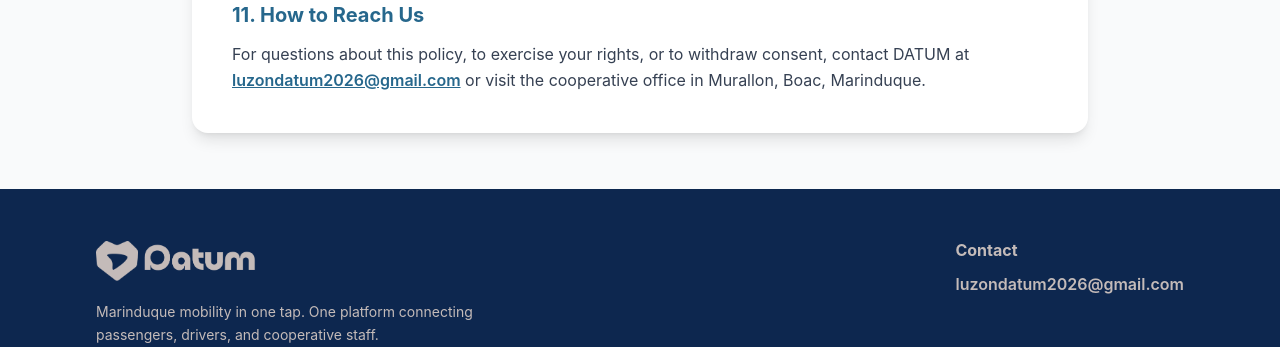
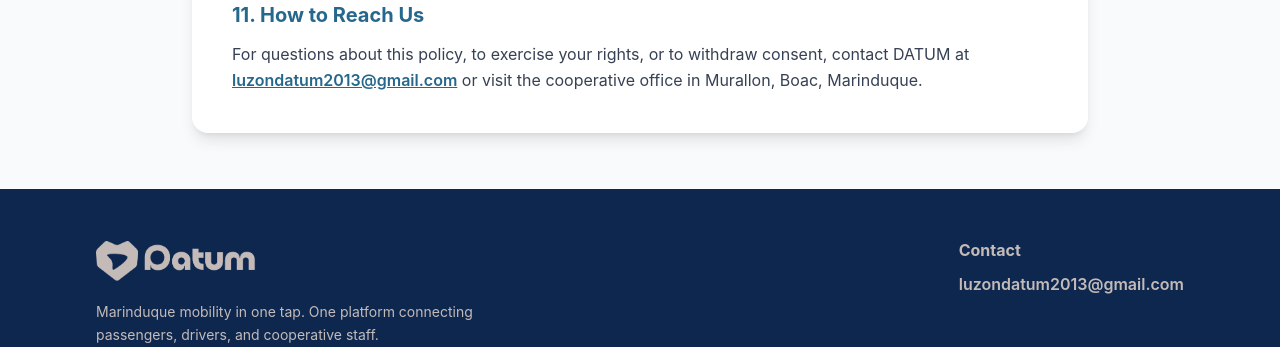
Before and after one commit to JM22510/Datum-Landing_Page, a React (Vite) app: page /privacy-policy in a window 1280 px wide. Shown: the part 4637-4984 px from the top of the page. Built offline with nearby package versions, Linux system fonts and the light colour scheme.

Commit message:
Update datum admin

```diff
--- a/src/components/footer/footer.tsx
+++ b/src/components/footer/footer.tsx
@@ -4,7 +4,7 @@ import { navlinks } from "../../data/navlink";
 import Reveal from "../reveal/reveal";
 import BrandLogo from "../brandlogo/brandlogo";
 
-const EMAIL = "luzondatum2026@gmail.com";
+const EMAIL = "luzondatum2013@gmail.com";
 const GMAIL_WEB = `https://mail.google.com/mail/?view=cm&fs=1&to=${EMAIL}`;
 
 export default function Footer() {
--- a/src/data/privacypolicy.ts
+++ b/src/data/privacypolicy.ts
@@ -120,7 +120,7 @@ export const sections: PolicySection[] = [
     {
         title: "11. How to Reach Us",
         body: [
-        "For questions about this policy, to exercise your rights, or to withdraw consent, contact DATUM at luzondatum2026@gmail.com or visit the cooperative office in Murallon, Boac, Marinduque.",
+        "For questions about this policy, to exercise your rights, or to withdraw consent, contact DATUM at luzondatum2013@gmail.com or visit the cooperative office in Murallon, Boac, Marinduque.",
         ],
     },
 ];
```
